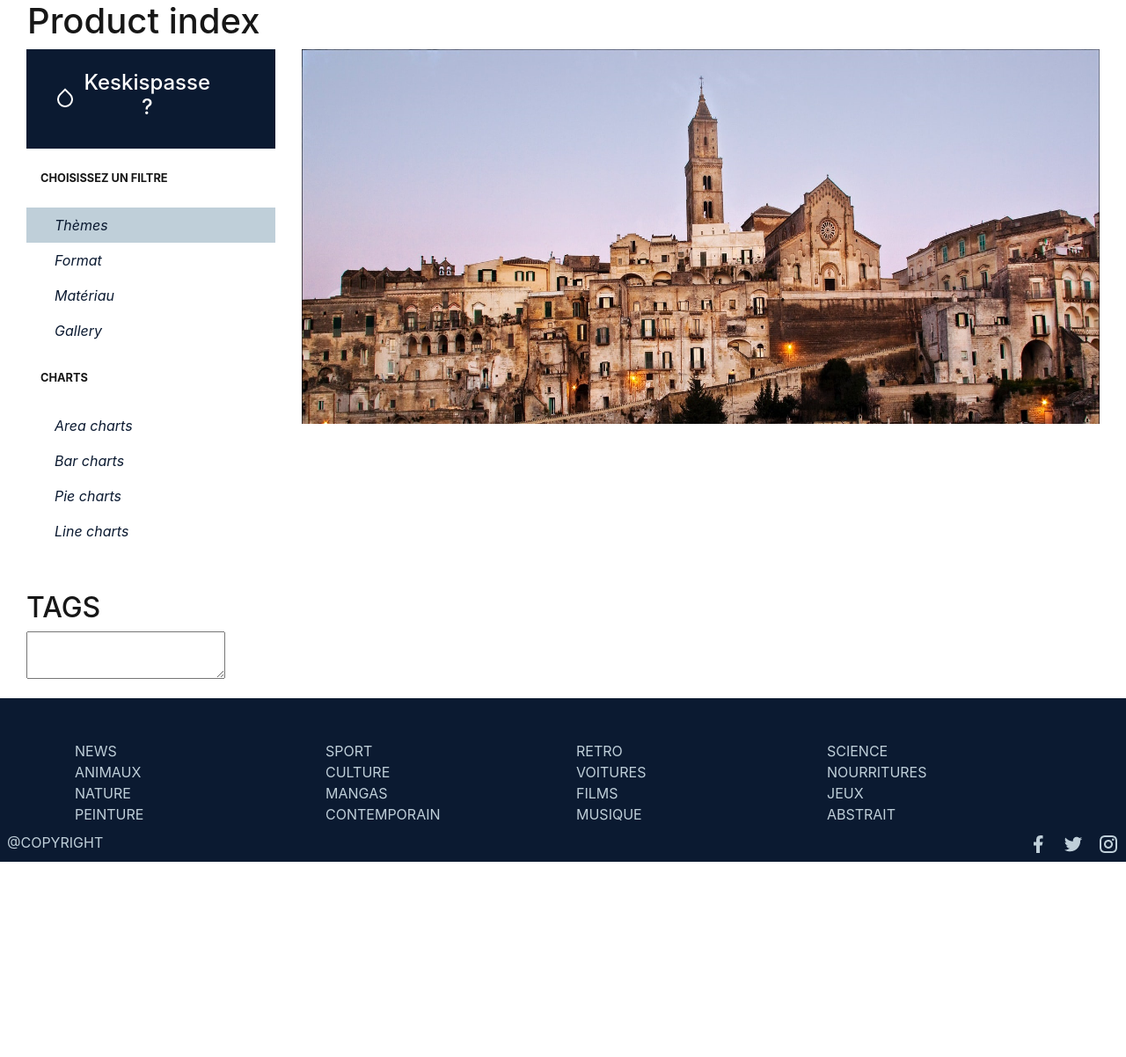
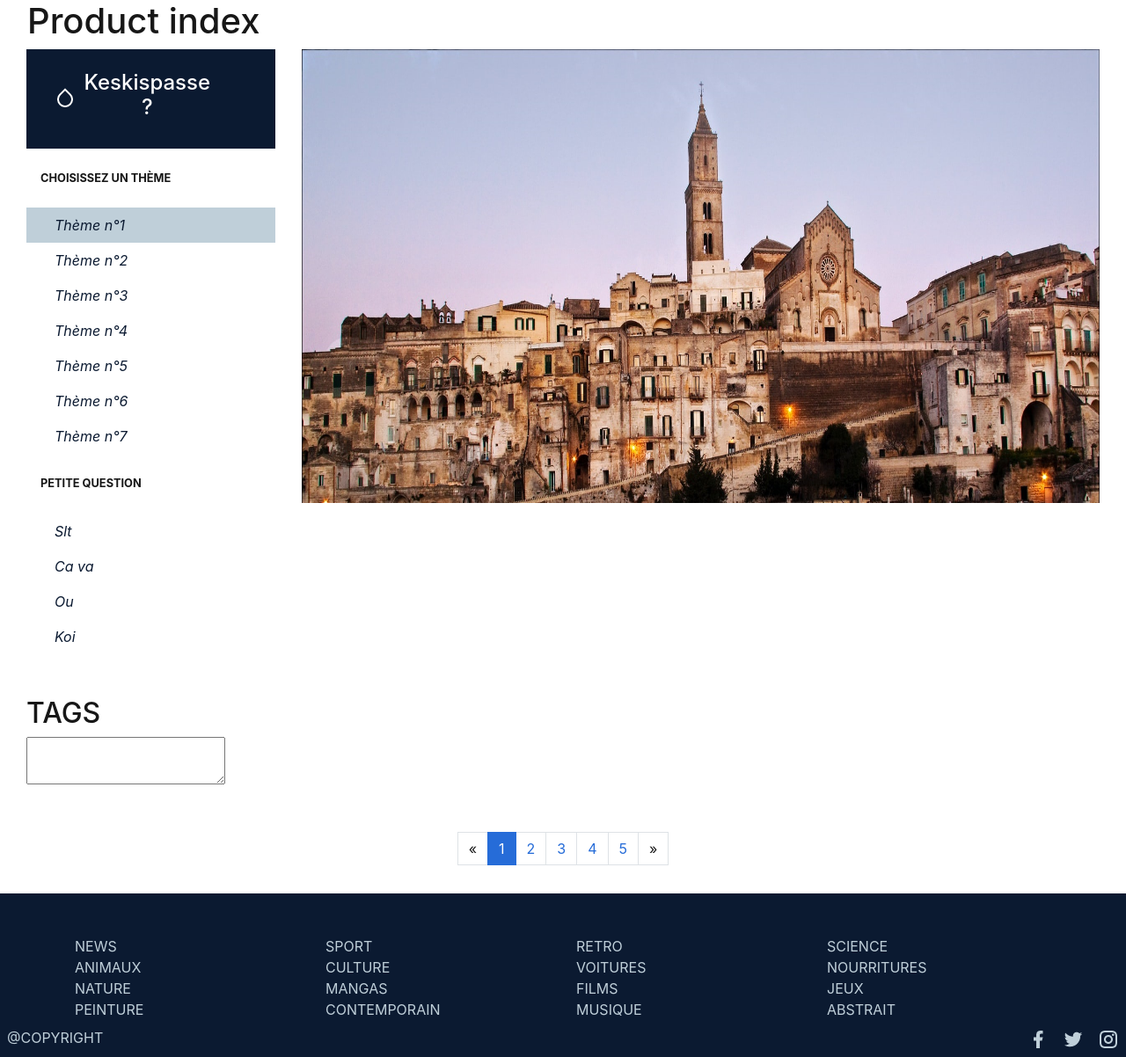
Before and after one commit to Afpa-repo/CDA_20046-2, a Symfony app: template filRouge/templates/product/index.html.twig in a window 1280 px wide. Shown: the part 170-1372 px from the top of the page at 88% size. Before the commit the page ends 1150 px from the top, so only its background shows below. Run offline with Twig, Linux system fonts and the light colour scheme; the template is opened without the code that fills it, so the values that code supplies are empty; some libraries are stand-ins or nearby versions.

Commit message:
liste déroulante accordéon + pagination

```diff
--- a/filRouge/src/Controller/ProductController.php
+++ b/filRouge/src/Controller/ProductController.php
@@ -17,7 +17,6 @@ use Symfony\Component\Routing\Annotation\Route;
  */
 class ProductController extends AbstractController
 {
-
 
     /**
      * @Route("/", name="product_index", methods={"GET"})
@@ -119,4 +118,5 @@ class ProductController extends AbstractController
 
         return $this->redirectToRoute('product_index');
     }
+
 }
--- a/filRouge/src/Repository/ProductRepository.php
+++ b/filRouge/src/Repository/ProductRepository.php
@@ -47,4 +47,5 @@ class ProductRepository extends ServiceEntityRepository
         ;
     }
     */
+
 }
--- a/filRouge/templates/product/index.html.twig
+++ b/filRouge/templates/product/index.html.twig
@@ -1,6 +1,7 @@
 {% extends 'base.html.twig' %}
 
-{% block title %}Product index{% endblock %}
+{% block title %}Product index
+{% endblock %}
 
 {% block body %}
 
@@ -8,17 +9,16 @@
 
 
 	{# Header #}
-    <h1 class="text-left ml-3">Product index</h1>
+		<h1 class="text-left ml-3"> Product index</h1>
 
 	<div class="row p-0 m-0">
-    <div class="col-3">
+		<div
+			class="col-3">
 
 			<!-- Vertical navbar -->
 			<div class="vertical-nav bg-white" id="sidebar">
 				<div class="py-4 px-3 mb-4 bg-dark">
-    <div class="media d-flex align-items-center ml-3"><img class="img-fluid w-10"
-                                                        src="{{ asset('images/nav/drop-line.png') }}"
-                                                        alt="">
+					<div class="media d-flex align-items-center ml-3"><img class="img-fluid w-10" src="{{ asset('images/nav/drop-line.png') }}" alt="">
 						<div class="media-body text-white">
 							<h4 class="text-center mr-5">Keskispasse ?</h4>
 							<p class="font-weight-light text-muted mb-0"></p>
@@ -26,60 +26,78 @@
 					</div>
 				</div>
 
-  <p class="text-gray font-weight-bold text-uppercase px-3 small pb-4 mb-0">Choisissez un filtre</p>
+				<p class="text-gray font-weight-bold text-uppercase px-3 small pb-4 mb-0">Choisissez un thème</p>
 
 				<ul class="nav flex-column bg-white mb-0">
 					<li class="nav-item">
 						<a href="#" class="nav-link text-dark font-italic bg-light">
 							<i class="fa fa-th-large mr-3 text-primary fa-fw"></i>
-                Thèmes
+							Thème n°1
 						</a>
 					</li>
 					<li class="nav-item">
 						<a href="#" class="nav-link text-dark font-italic">
 							<i class="fa fa-address-card mr-3 text-primary fa-fw"></i>
-                Format
+							Thème n°2
 						</a>
 					</li>
 					<li class="nav-item">
 						<a href="#" class="nav-link text-dark font-italic">
 							<i class="fa fa-cubes mr-3 text-primary fa-fw"></i>
-                Matériau
+							Thème n°3
 						</a>
 					</li>
 					<li class="nav-item">
 						<a href="#" class="nav-link text-dark font-italic">
 							<i class="fa fa-picture-o mr-3 text-primary fa-fw"></i>
-                Gallery
+							Thème n°4
+						</a>
+					</li>
+					<li class="nav-item">
+						<a href="#" class="nav-link text-dark font-italic">
+							<i class="fa fa-picture-o mr-3 text-primary fa-fw"></i>
+							Thème n°5
+						</a>
+					</li>
+					<li class="nav-item">
+						<a href="#" class="nav-link text-dark font-italic">
+							<i class="fa fa-picture-o mr-3 text-primary fa-fw"></i>
+							Thème n°6
+						</a>
+					</li>
+					<li class="nav-item">
+						<a href="#" class="nav-link text-dark font-italic">
+							<i class="fa fa-picture-o mr-3 text-primary fa-fw"></i>
+							Thème n°7
 						</a>
 					</li>
 				</ul>
 
-  <p class="text-gray font-weight-bold text-uppercase px-3 small py-4 mb-0">Charts</p>
+				<p class="text-gray font-weight-bold text-uppercase px-3 small py-4 mb-0">Petite question</p>
 
 				<ul class="nav flex-column bg-white mb-0">
 					<li class="nav-item">
 						<a href="#" class="nav-link text-dark font-italic">
 							<i class="fa fa-area-chart mr-3 text-primary fa-fw"></i>
-                Area charts
+							Slt
 						</a>
 					</li>
 					<li class="nav-item">
 						<a href="#" class="nav-link text-dark font-italic">
 							<i class="fa fa-bar-chart mr-3 text-primary fa-fw"></i>
-                Bar charts
+							Ca va
 						</a>
 					</li>
 					<li class="nav-item">
 						<a href="#" class="nav-link text-dark font-italic">
 							<i class="fa fa-pie-chart mr-3 text-primary fa-fw"></i>
-                Pie charts
+							Ou
 						</a>
 					</li>
 					<li class="nav-item">
 						<a href="#" class="nav-link text-dark font-italic">
 							<i class="fa fa-line-chart mr-3 text-primary fa-fw"></i>
-                Line charts
+							Koi
 						</a>
 					</li>
 				</ul>
@@ -89,9 +107,8 @@
 
 		{#Promotion#}
 		<div class="col-9">
-    <a href="{{ path('product_index') }}"> <img class="img-fluid h-75 w-100"
-                                                        src="{{ asset('images/index/sterling-lanier-DY6h8v2rqzM-unsplash.jpg') }}"
-                                                        alt=""></a>
+			<a href="{{ path('product_index') }}">
+				<img class="img-fluid h-75 w-100" src="{{ asset('images/index/sterling-lanier-DY6h8v2rqzM-unsplash.jpg') }}" alt=""></a>
 		</div>
 	</div>
 
@@ -110,13 +127,19 @@
 					<div class="col-4 text-center">
 						<img class="img-fluid w-60 mt-4" src="{{ asset ("images/index/catalogue@2x.png") }}" alt="">
 						<p>
-                        <h3><b>{{ product.proName }}</b></h3>
+							<h3>
+								<b>{{ product.proName }}</b>
+							</h3>
 						</p>
 						<p>
 							<h6>{{ product.proDescription }}</h6>
 						</p>
 						<p>
-                        <h6 class="text-danger"><b>À partir de {{ minprice }} €</b></h6>
+							<h6 class="text-danger">
+								<b>À partir de
+									{{ minprice }}
+									€</b>
+							</h6>
 						</p>
 						<a href="{{ path('product_show', {'id': product.id}) }}" class="btn btn-primary">Détails</a>
 						{#           <a href="{{ path('product_edit', {'id': product.id}) }}" class="btn btn-dark">Modifier</a>#}
@@ -128,11 +151,46 @@
 
 				{% endfor %}
 			</div>
+
 		</div>
+    <div class="col">
+		<nav>
+			<ul class="pagination pg-dark mt-5 justify-content-center">
+				<li class="page-item">
+					<a class="page-link" aria-label="Previous">
+						<span aria-hidden="true">&laquo;</span>
+						<span class="sr-only">Previous</span>
+					</a>
+				</li>
+				<li class="page-item active">
+					<a class="page-link" href="#">1</a>
+				</li>
+				<li class="page-item">
+					<a class="page-link" href="#">2</a>
+				</li>
+				<li class="page-item">
+					<a class="page-link" href="#">3</a>
+				</li>
+				<li class="page-item">
+					<a class="page-link" href="#">4</a>
+				</li>
+				<li class="page-item">
+					<a class="page-link" href="#">5</a>
+				</li>
+				<li class="page-item">
+					<a class="page-link" aria-label="Next">
+						<span aria-hidden="true">&raquo;</span>
+						<span class="sr-only">Next</span>
+					</a>
+				</li>
+			</ul>
+		</nav>
+  </div>
+	</div>
+
 </div>
 {#<div class="row">
     <div class="col-12 text-right">
         <a href="{{ path('product_new') }}" class="btn btn-success" >Create new</a>
     </div>
-</div>  #}
-{% endblock %}
+</div>  #}{% endblock %}
```
Also changed, not shown: filRouge/src/Entity/Product.php (line endings or trailing spaces), 1 other file. Lines whose indentation alone changed are shown as unchanged.
